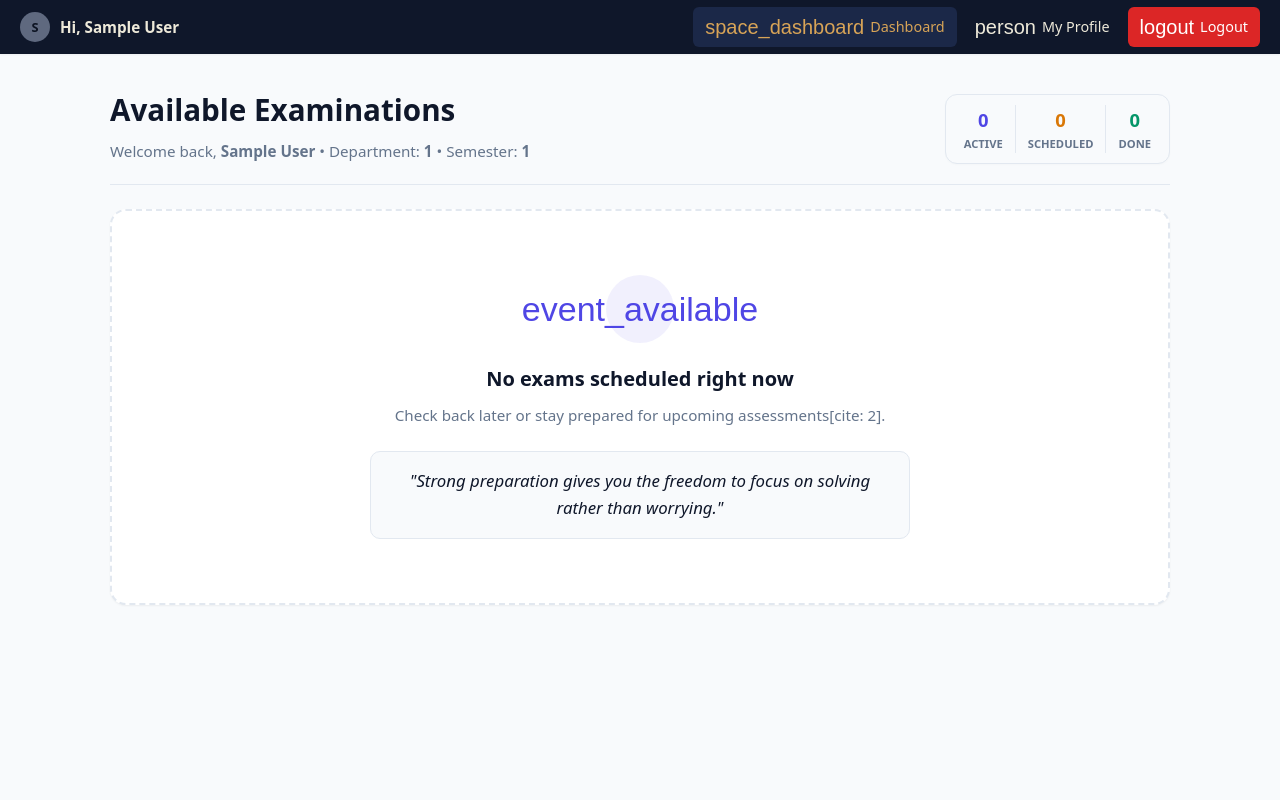
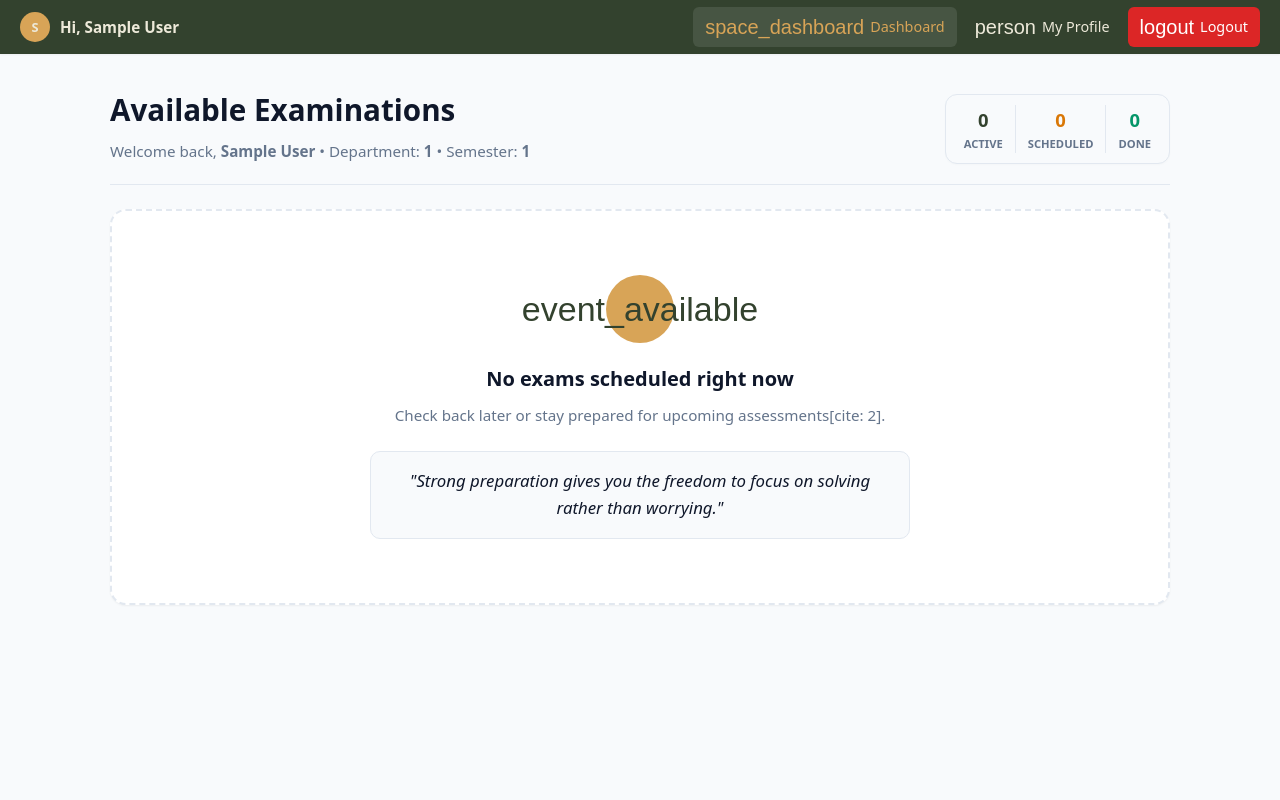
Before and after one commit to ujjaldas-11/online-exam-system, a PHP site: page /student/dashboard.php in a window 1280 px wide. Run offline with PHP 8.4, Linux system fonts and the light colour scheme; the visitor is signed in with stand-in values (Sample User, id 1); data that the repository does not hold is empty; some web fonts are replaced.

Commit message:
fix color in student panel

```diff
--- a/assets/css/student-navbar.css
+++ b/assets/css/student-navbar.css
@@ -1,7 +1,8 @@
 :root {
     --nav-h: 54px;
-    --nav-deep: color-mix(in srgb, var(--color-header, #0F172A) 82%, black 18%);
-    --nav-tint: color-mix(in srgb, var(--color-header-hover, #1b2848) 70%, white 30%);
+    --nav-deep: #33422e;
+    --nav-tint: #263320;
+    --nav-hover: #475543;
     --nav-text: #ede9d9;
     --nav-active-text: rgb(212, 232, 197);
     --color-gold: #d8a457;
@@ -9,7 +10,7 @@
 }
 
 .student-navbar {
-    background: var(--color-header, #0F172A);
+    background: var(--nav-deep);
     color: var(--nav-text);
     position: sticky;
     top: 0;
@@ -39,6 +40,10 @@
     flex-shrink: 0;
 }
 
+.student-brand :hover {
+    color: var(--color-gold);
+}
+
 .student-greeting-mobile-hidden {
     display: flex;
     align-items: center;
@@ -51,8 +56,8 @@
     width: 30px;
     height: 30px;
     border-radius: 50%;
-    background: var(--nav-tint);
-    color: var(--nav-deep);
+    background: var(--color-gold);
+    color: var(--nav-text);
     display: flex;
     align-items: center;
     justify-content: center;
@@ -90,7 +95,7 @@
 
 .student-nav-links a:hover,
 .student-nav-links a.active {
-    background: var(--color-header-hover, #45573d);
+    background: var(--nav-hover);
     color: var(--color-gold);
 }
 
@@ -100,7 +105,7 @@
 }
 
 .student-nav-links a.nav-logout:hover {
-    background: color-mix(in srgb, var(--color-error, #dc2626) 82%, black 18%);
+    background: var(--nav-tint);
 }
 
 .menu-btn {
@@ -146,7 +151,7 @@
         height: 100vh;
         width: 78%;
         max-width: 300px;
-        background: var(--color-header, #33422e);
+        background: var(--nav-deep);
         flex-direction: column;
         align-items: stretch;
         padding: 24px 18px;
--- a/student/dashboard.php
+++ b/student/dashboard.php
@@ -99,9 +99,9 @@ include __DIR__ . '/../components/student-navbar.php';
 <!-- Custom Modern Indigo Color Palette & Interactive Styles -->
 <style>
     :root {
-        --color-primary-indigo: #4f46e5;
-        --color-primary-indigo-hover: #4338ca;
-        --color-indigo-soft: rgba(79, 70, 229, 0.08);
+        --color-primary: #33422e;
+        --color-primary-hover: #263320;
+        --color-soft: #d8a457;
     }
 
     @keyframes pulse-ring {
@@ -127,7 +127,7 @@ include __DIR__ . '/../components/student-navbar.php';
     }
 
     .exam-card-item.is-active-exam {
-        border-top-color: var(--color-primary-indigo);
+        border-top-color: var(--color-primary);
     }
 
     .exam-card-item:hover {
@@ -144,9 +144,9 @@ include __DIR__ . '/../components/student-navbar.php';
     }
 
     .filter-tab.active {
-        background: var(--color-primary-indigo) !important;
-        color: #fff !important;
-        border-color: var(--color-primary-indigo) !important;
+        background: var(--color-primary-hover) !important;
+        color: #edb055 !important;
+        border-color: var(--color-primary) !important;
         box-shadow: 0 4px 12px rgba(79, 70, 229, 0.25);
     }
 </style>
@@ -166,7 +166,7 @@ include __DIR__ . '/../components/student-navbar.php';
         <!-- Quick Stats Counter Pill -->
         <div style="display: flex; gap: 12px; background: #f8fafc; border: 1px solid var(--color-border); padding: 10px 18px; border-radius: 12px; box-shadow: 0 1px 2px rgba(0,0,0,0.02);">
             <div style="text-align: center; padding-right: 12px; border-right: 1px solid var(--color-border);">
-                <div style="font-size: 1.15rem; font-weight: 800; color: var(--color-primary-indigo);"><?= $active_count ?></div>
+                <div style="font-size: 1.15rem; font-weight: 800; color: var(--color-primary);"><?= $active_count ?></div>
                 <div style="font-size: 0.7rem; color: var(--color-text-secondary); text-transform: uppercase; font-weight: 700;">Active</div>
             </div>
             <div style="text-align: center; padding-right: 12px; border-right: 1px solid var(--color-border);">
@@ -194,7 +194,7 @@ include __DIR__ . '/../components/student-navbar.php';
             <!-- Instant Search Bar -->
             <div style="position: relative; min-width: 260px; flex: 1; max-width: 320px;">
                 <span class="material-symbols-outlined" style="position: absolute; left: 14px; top: 50%; transform: translateY(-50%); color: var(--color-text-secondary); font-size: 18px;">search</span>
-                <input type="text" id="examSearchInput" placeholder="Search exam or subject..." style="width: 100%; padding: 8px 14px 8px 40px; border: 1px solid var(--color-border); border-radius: 20px; font-size: 0.9rem; background: #fff; outline: none; transition: border-color 0.2s, box-shadow 0.2s;" onfocus="this.style.borderColor='var(--color-primary-indigo)'; this.style.boxShadow='0 0 0 3px var(--color-indigo-soft)';" onblur="this.style.borderColor='var(--color-border)'; this.style.boxShadow='none';">
+                <input type="text" id="examSearchInput" placeholder="Search exam or subject..." style="width: 100%; padding: 8px 14px 8px 40px; border: 1px solid var(--color-border); border-radius: 20px; font-size: 0.9rem; background: #fff; outline: none; transition: border-color 0.2s, box-shadow 0.2s;" onfocus="this.style.borderColor='var(--color-primary)'; this.style.boxShadow='0 0 0 3px var(--color-soft)';" onblur="this.style.borderColor='var(--color-border)'; this.style.boxShadow='none';">
             </div>
         </div>
     <?php endif; ?>
@@ -202,7 +202,7 @@ include __DIR__ . '/../components/student-navbar.php';
     <?php if (empty($filtered_exams)): ?>
         <!-- Polished Empty State Card -->
         <div class="card" id="empty-state" style="text-align: center; padding: 64px 24px; border: 2px dashed var(--color-border); background: #fff; border-radius: 16px; box-shadow: var(--shadow-sm);">
-            <div style="width: 68px; height: 68px; border-radius: 50%; background: var(--color-indigo-soft); color: var(--color-primary-indigo); display: inline-flex; align-items: center; justify-content: center; margin-bottom: 20px;">
+            <div style="width: 68px; height: 68px; border-radius: 50%; background: var(--color-soft); color: var(--color-primary); display: inline-flex; align-items: center; justify-content: center; margin-bottom: 20px;">
                 <span class="material-symbols-outlined" style="font-size: 34px;">event_available</span>
             </div>
             <h3 style="color: var(--color-dark); font-size: 1.25rem; font-weight: 700; margin-bottom: 8px;">No exams scheduled right now</h3>
@@ -323,7 +323,7 @@ include __DIR__ . '/../components/student-navbar.php';
                                 <span class="material-symbols-outlined icon-sm">play_circle</span> Resume Exam
                             </a>
                         <?php else: ?>
-                            <a href="exam.php?id=<?= $exam['id'] ?>" class="btn btn-primary btn-block" style="display: inline-flex; align-items: center; justify-content: center; gap: 8px; padding: 12px; font-weight: 600; border-radius: 8px; background: var(--color-primary-indigo); border-color: var(--color-primary-indigo);" onmouseover="this.style.background='var(--color-primary-indigo-hover)'" onmouseout="this.style.background='var(--color-primary-indigo)'">
+                            <a href="exam.php?id=<?= $exam['id'] ?>" class="btn btn-primary btn-block" style="display: inline-flex; align-items: center; justify-content: center; gap: 8px; padding: 12px; font-weight: 600; border-radius: 8px; background: var(--color-primary); border-color: var(--color-primary);" onmouseover="this.style.background='var(--color-primary-hover)'" onmouseout="this.style.background='var(--color-primary)'">
                                 <span class="material-symbols-outlined icon-sm">play_arrow</span> Start Exam
                             </a>
                         <?php endif; ?>
```
